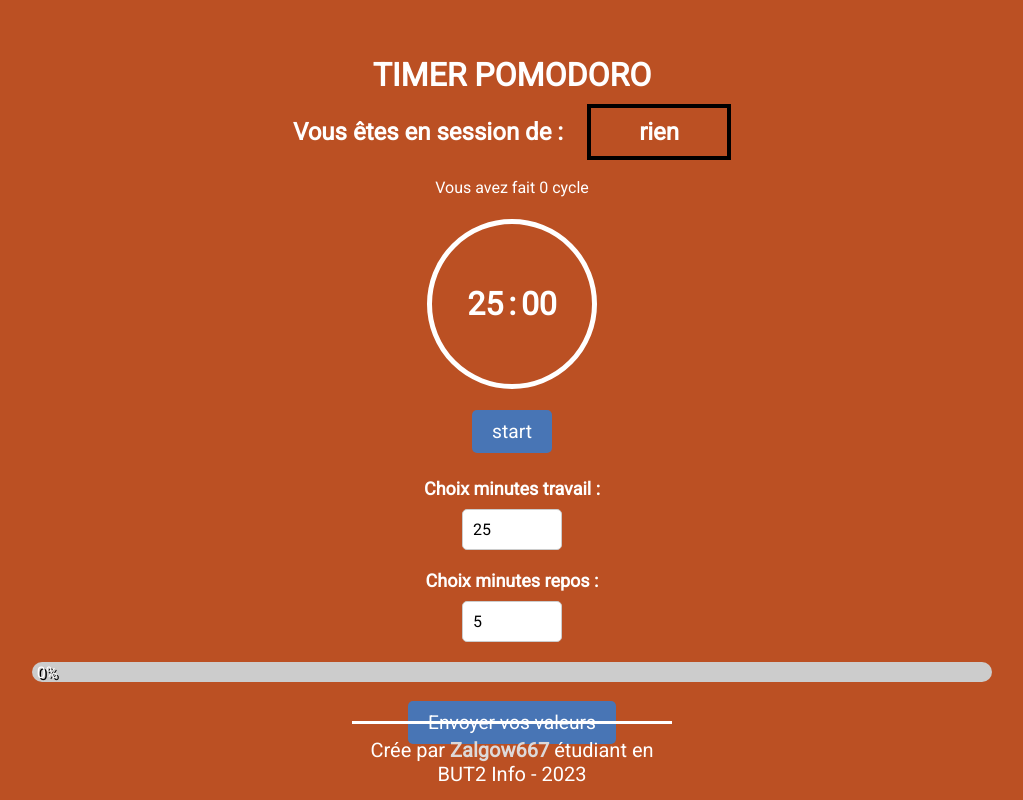
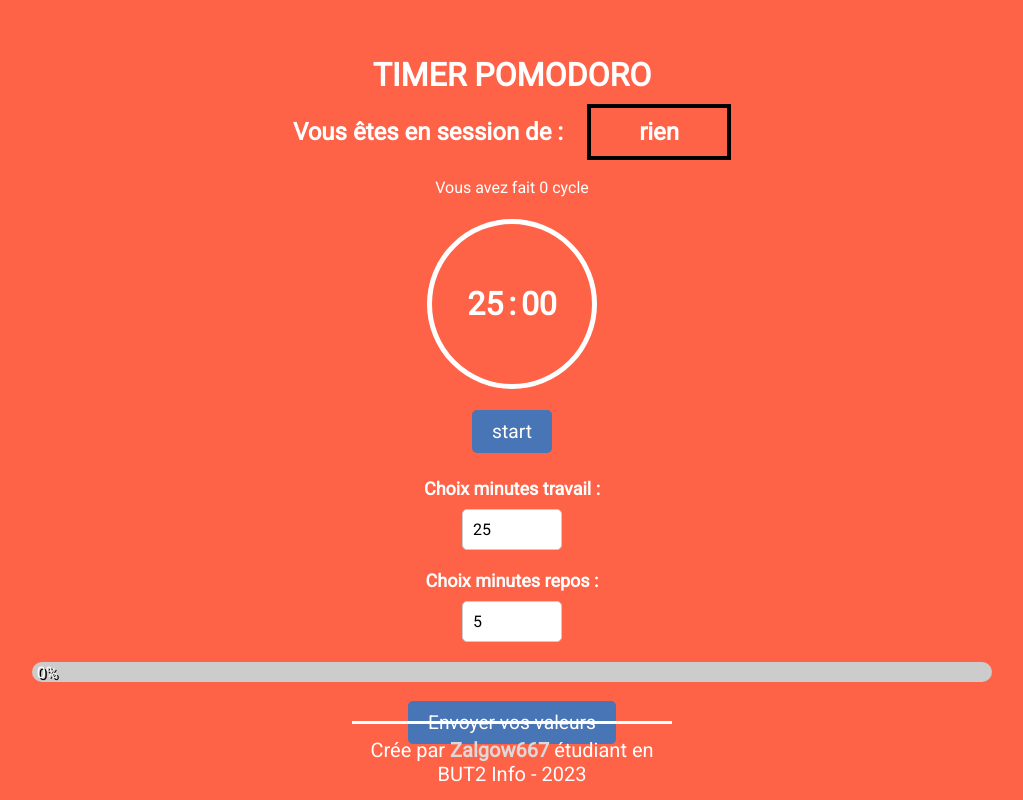
Before and after one commit to Zalgow667/TD1_Zalgow_POMODORO, a plain HTML site: page index.html in a window 1280 px wide. Shown: the whole page, without its empty margins (128-1151 px from the left). Drawn offline with Linux system fonts and the light colour scheme.

Commit message:
changement du background color du body pour un style plus 'tomate'

```diff
--- a/styles/styles.css
+++ b/styles/styles.css
@@ -17,7 +17,7 @@ body {
     align-items: center;
     justify-content: center;
     color: #FFFFFF;
-    background-color: #bb5023;
+    background-color: tomato;
 }
 
 #title {
```
